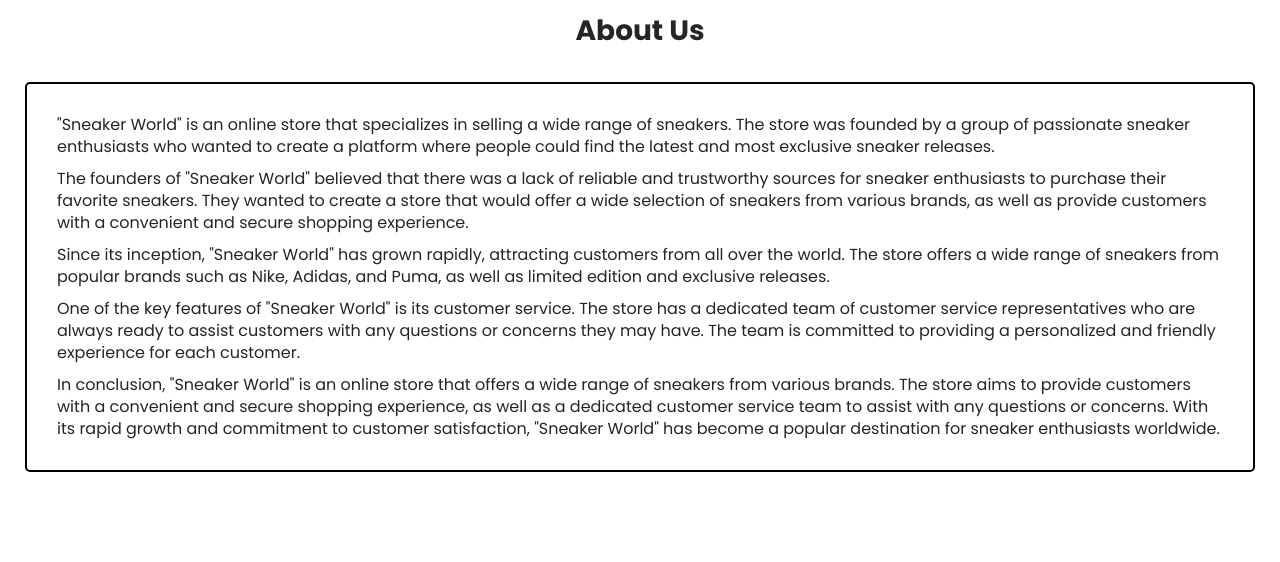
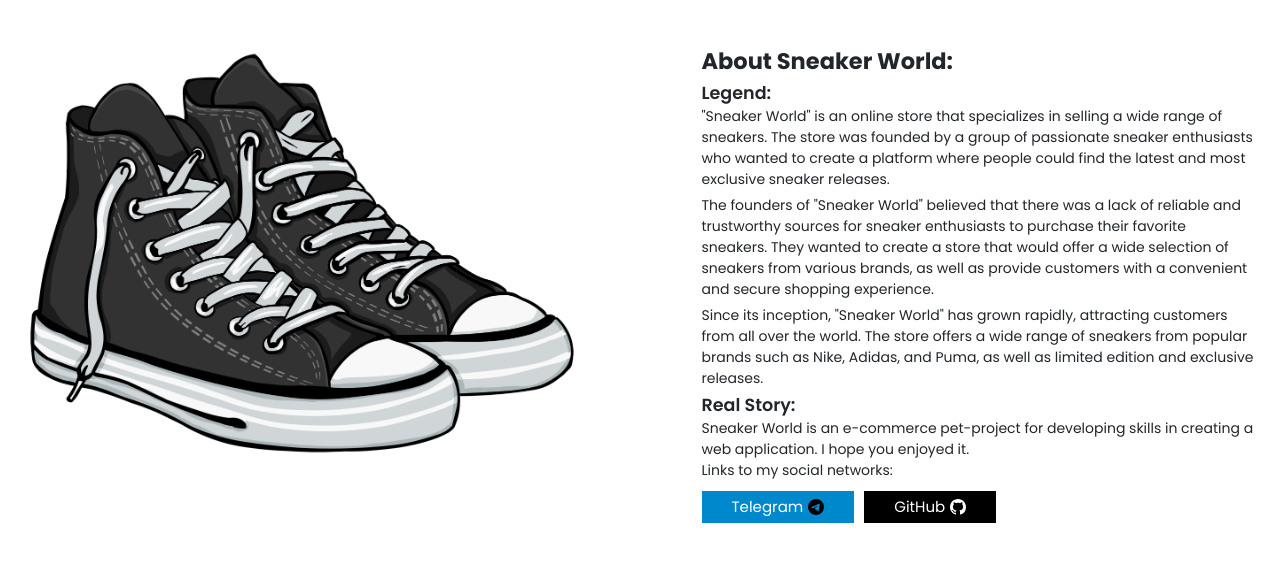
Before and after one commit to iamwebster/django-ecommerce, a Django app: page /about/ in a window 1280 px wide. Shown: the part 82-644 px from the top of the page. Run offline with Django 4.2, Linux system fonts and the light colour scheme; data that the repository does not hold is empty; parts of the project's set-up code (start-up, migrations or seed data) failed here and were passed over; some libraries are stand-ins or nearby versions.

Commit message:
feat: about page with links to social networks

```diff
--- a/main/templates/main/about.html
+++ b/main/templates/main/about.html
@@ -9,31 +9,41 @@
 {% block content %}
     <section class="main_section">
         <div class="container">
-            <h2 class="main__title">About Us</h2>
             <div class="about__wrap">
+                <img src="{% static 'img/about/banner-sneaker.png' %}" alt="banner" class="about__banner">
+                <div class="about__content">
+                    <h2 class="about__title">About Sneaker World:</h2>
+                    <h3 class="about__subtitle">Legend:</h3>
                     <p class="about__text">"Sneaker World" is an online store that specializes in selling a wide range of
                         sneakers. The store was founded by a group of passionate sneaker enthusiasts who wanted to create a
-                    platform where people could find the latest and most exclusive sneaker releases.</p>
+                        platform where people could find the latest and most exclusive sneaker releases.
+                    </p>
                     <p class="about__text">
                         The founders of "Sneaker World" believed that there was a lack of reliable and trustworthy sources for
                         sneaker enthusiasts to purchase their favorite sneakers. They wanted to create a store that would offer
                         a wide selection of sneakers from various brands, as well as provide customers with a convenient and
-                    secure shopping experience.</p>
+                        secure shopping experience.
+                    </p>
                     <p class="about__text">
                         Since its inception, "Sneaker World" has grown rapidly, attracting customers from all over the world.
                         The store offers a wide range of sneakers from popular brands such as Nike, Adidas, and Puma, as well as
-                    limited edition and exclusive releases.</p>
+                        limited edition and exclusive releases.
+                    </p>
+                    <h3 class="about__subtitle">Real Story:</h3>
                     <p class="about__text">
-                    One of the key features of "Sneaker World" is its customer service. The store has a dedicated team of
-                    customer service representatives who are always ready to assist customers with any questions or concerns
-                    they may have. The team is committed to providing a personalized and friendly experience for each
-                    customer. </p>
+                        Sneaker World is an e-commerce pet-project for developing skills in creating a web application.
+                        I hope you enjoyed it.
+                        <br>
+                        Links to my social networks:
+                    </p>
                     <p class="about__text">
-                    In conclusion, "Sneaker World" is an online store that offers a wide range of sneakers from various
-                    brands. The store aims to provide customers with a convenient and secure shopping experience, as well as
-                    a dedicated customer service team to assist with any questions or concerns. With its rapid growth and
-                    commitment to customer satisfaction, "Sneaker World" has become a popular destination for sneaker
-                    enthusiasts worldwide.</p>
+
+                    </p>
+                    <div class="about__links__wrap">
+                        <a href="https://t.me/TimeToBeShine" class="about__link about__link_telegram">Telegram <img src="{% static 'img/icons/telegram.svg' %}" alt="telegram"></a>
+                        <a href="https://github.com/iamwebster" class="about__link about__link_github">GitHub <img src="{% static 'img/icons/github.svg' %}" alt="github"></a>
+                    </div>
+                </div>
             </div>
         </div>
     </section>
--- a/static/css/about_style.css
+++ b/static/css/about_style.css
@@ -1,14 +1,57 @@
 .about__wrap {
-	border: 2px solid black;
-    padding: 30px;
-    border-radius: 5px;
+	margin-top: 30px;
+	display: flex;
+	justify-content: space-between;
+}
+
+.about__banner {
+	width: 45%;
+	object-fit: cover;
+	height: 100%;
+}
+
+.about__content {
+	width: 45%;
+}
+
+.about__title {
+	padding-bottom: 10px;
+}
+
+.about__subtitle {
+	padding-bottom: 2px;
+	font-weight: 600;
 }
 
 .about__text {
-	margin-top: 10px;
-	font-size: 16px;
+	font-size: 14px;
+	margin-bottom: 5px;
+	line-height: 1.5;
 }
 
-.about__text:first-child {
-	margin-top: 0;
+.about__links__wrap {
+	margin-top: 10px;
+	display: flex;
+	gap: 10px;
 }
+
+.about__link {
+	padding: 5px 30px;
+	color: #fff;
+	display: flex;
+	align-items: center;
+	gap: 5px;
+
+}
+
+.about__link_telegram {
+	background-color: #0088cc;
+}
+
+.about__link_github {
+	background-color: #000;
+}
+
+.about__link:hover {
+	opacity: 0.8;
+}
```
Also changed, not shown: static/img/about/banner-sneaker.png (added), static/img/icons/facebook.svg (deleted), static/img/icons/google.svg (deleted), static/img/icons/telegram.svg (added). Lines whose indentation alone changed are shown as unchanged.
